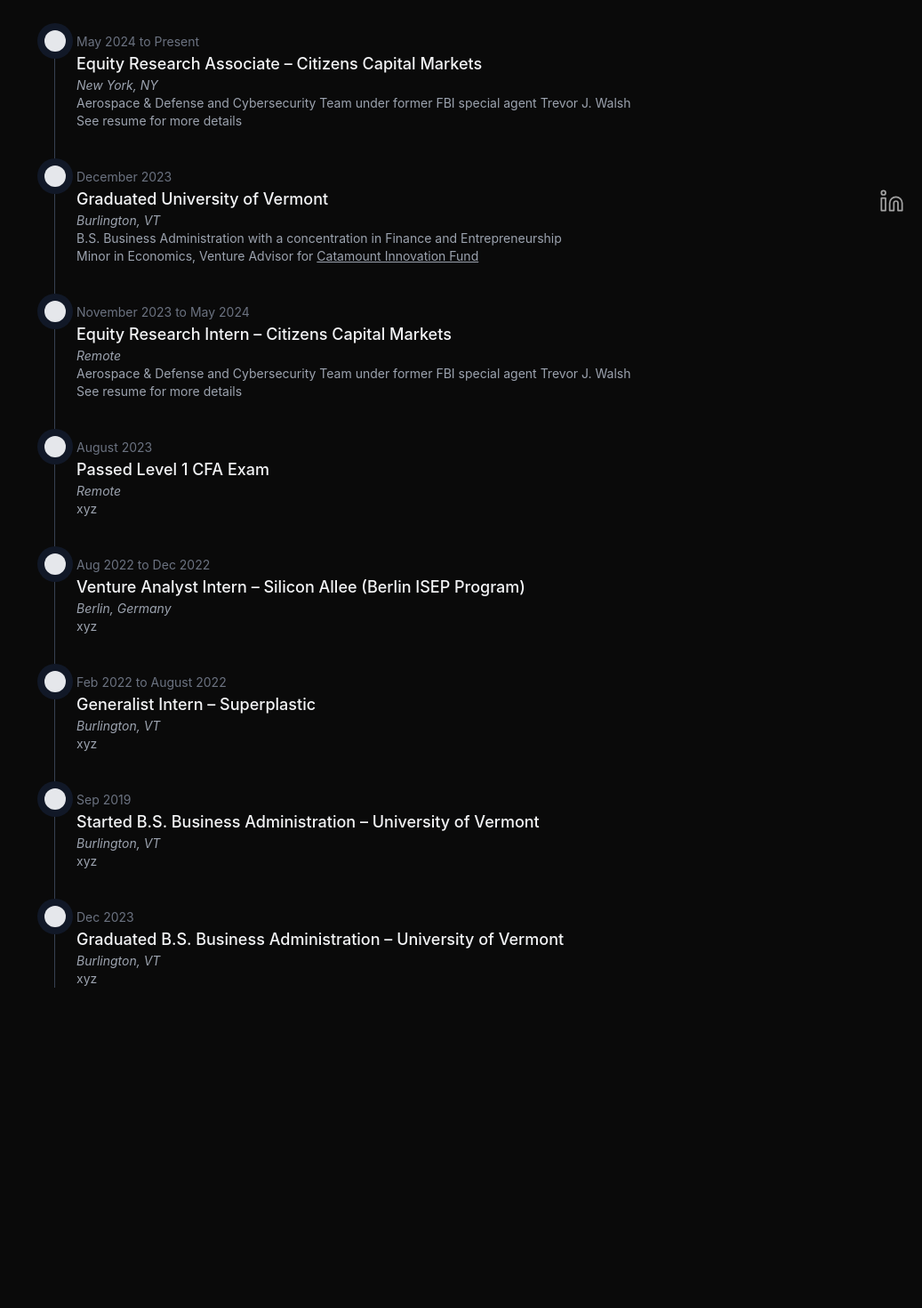
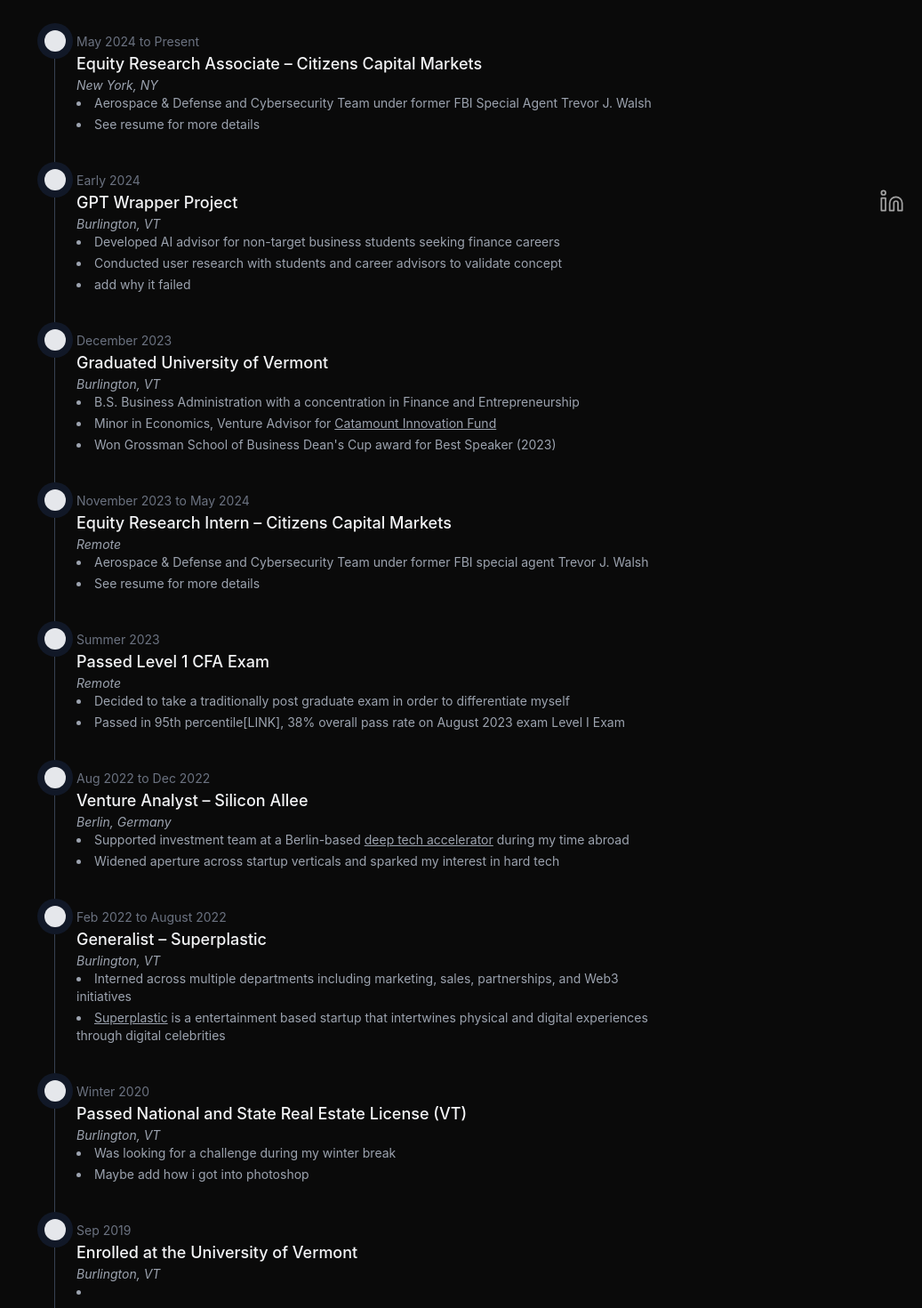
Before and after one commit to ethan-frost-xyz/personal-site, a Next.js app: page /about in a window 1280 px wide. Shown: the part 540-2010 px from the top of the page at 89% size, without its empty margins (243-1280 px from the left). Before the commit the page ends 1746 px from the top, so only its background shows below. Built offline with nearby package versions, Linux system fonts and the light colour scheme.

Commit message:
improved timeline

```diff
--- a/src/app/about/page.tsx
+++ b/src/app/about/page.tsx
@@ -39,8 +39,23 @@
               Equity Research Associate – Citizens Capital Markets
             </h3>
             <p className="text-sm text-gray-400 italic">New York, NY</p>
-            <p className="text-sm text-gray-400">Aerospace & Defense and Cybersecurity Team under former FBI special agent Trevor J. Walsh</p>
-            <p className="text-sm text-gray-400">See resume for more details</p>
+            <ul className="list-disc list-inside text-sm text-gray-400 space-y-1">
+              <li>Aerospace & Defense and Cybersecurity Team under former FBI Special Agent Trevor J. Walsh</li>
+              <li>See resume for more details</li>
+            </ul>
+          </li>
+          <li className="mb-10 ml-6">
+            <span className="absolute -left-3 flex h-6 w-6 items-center justify-center rounded-full bg-gray-200 ring-8 ring-gray-900" />
+            <time className="mb-1 text-sm font-normal leading-none text-gray-500">Early 2024</time>
+            <h3 className="text-lg font-medium text-gray-100">
+              GPT Wrapper Project
+            </h3>
+            <p className="text-sm text-gray-400 italic">Burlington, VT</p>
+            <ul className="list-disc list-inside text-sm text-gray-400 space-y-1">
+              <li>Developed AI advisor for non-target business students seeking finance careers</li>
+              <li>Conducted user research with students and career advisors to validate concept</li>
+              <li>add why it failed</li>
+            </ul>
           </li>
          {/* Intern */}
          <li className="mb-10 ml-6">
@@ -50,8 +65,11 @@
               Graduated University of Vermont
             </h3>
             <p className="text-sm text-gray-400 italic">Burlington, VT</p>
-            <p className="text-sm text-gray-400">B.S. Business Administration with a concentration in Finance and Entrepreneurship</p>
-            <p className="text-sm text-gray-400">Minor in Economics, Venture Advisor for <a href="https://www.uvmfoundation.org/s/1690/19/interior.aspx?sid=1690&gid=2&pgid=1582" target="_blank" rel="noopener noreferrer" className="underline hover:text-gray-300">Catamount Innovation Fund</a></p>
+            <ul className="list-disc list-inside text-sm text-gray-400 space-y-1">
+              <li>B.S. Business Administration with a concentration in Finance and Entrepreneurship</li>
+              <li>Minor in Economics, Venture Advisor for <a href="https://www.uvmfoundation.org/s/1690/19/interior.aspx?sid=1690&gid=2&pgid=1582" target="_blank" rel="noopener noreferrer" className="underline hover:text-gray-300">Catamount Innovation Fund</a></li>
+              <li>Won Grossman School of Business Dean's Cup award for Best Speaker (2023)</li>
+            </ul>
           </li>
           <li className="mb-10 ml-6">
             <span className="absolute -left-3 flex h-6 w-6 items-center justify-center rounded-full bg-gray-200 ring-8 ring-gray-900" />
@@ -60,17 +78,22 @@
               Equity Research Intern – Citizens Capital Markets
             </h3>
             <p className="text-sm text-gray-400 italic">Remote</p>
-            <p className="text-sm text-gray-400">Aerospace & Defense and Cybersecurity Team under former FBI special agent Trevor J. Walsh</p>
-            <p className="text-sm text-gray-400">See resume for more details</p>
+            <ul className="list-disc list-inside text-sm text-gray-400 space-y-1">
+              <li>Aerospace & Defense and Cybersecurity Team under former FBI special agent Trevor J. Walsh</li>
+              <li>See resume for more details</li>
+            </ul>
           </li>
           <li className="mb-10 ml-6">
             <span className="absolute -left-3 flex h-6 w-6 items-center justify-center rounded-full bg-gray-200 ring-8 ring-gray-900" />
-            <time className="mb-1 text-sm font-normal leading-none text-gray-500">August 2023</time>
+            <time className="mb-1 text-sm font-normal leading-none text-gray-500">Summer 2023</time>
             <h3 className="text-lg font-medium text-gray-100">
               Passed Level 1 CFA Exam
             </h3>
             <p className="text-sm text-gray-400 italic">Remote</p>
-            <p className="text-sm text-gray-400">xyz</p>
+            <ul className="list-disc list-inside text-sm text-gray-400 space-y-1">
+              <li>Decided to take a traditionally post graduate exam in order to differentiate myself</li>
+              <li>Passed in 95th percentile[LINK], 38% overall pass rate on August 2023 exam Level I Exam</li>
+            </ul>
           </li>
 
           {/* Study Abroad */}
@@ -78,10 +101,13 @@
             <span className="absolute -left-3 flex h-6 w-6 items-center justify-center rounded-full bg-gray-200 ring-8 ring-gray-900" />
             <time className="mb-1 text-sm font-normal leading-none text-gray-500">Aug 2022 to Dec 2022</time>
             <h3 className="text-lg font-medium text-gray-100">
-              Venture Analyst Intern – Silicon Allee (Berlin ISEP Program)
+              Venture Analyst – Silicon Allee
             </h3>
             <p className="text-sm text-gray-400 italic">Berlin, Germany</p>
-            <p className="text-sm text-gray-400">xyz</p>
+            <ul className="list-disc list-inside text-sm text-gray-400 space-y-1">
+              <li>Supported investment team at a Berlin-based <a href="https://www.siliconallee.com/" target="_blank" rel="noopener noreferrer" className="underline hover:text-gray-300">deep tech accelerator</a> during my time abroad</li>
+              <li>Widened aperture across startup verticals and sparked my interest in hard tech</li>
+            </ul>
           </li>
 
           {/* Superplastic Internship */}
@@ -89,21 +115,37 @@
             <span className="absolute -left-3 flex h-6 w-6 items-center justify-center rounded-full bg-gray-200 ring-8 ring-gray-900" />
             <time className="mb-1 text-sm font-normal leading-none text-gray-500">Feb 2022 to August 2022</time>
             <h3 className="text-lg font-medium text-gray-100">
-              Generalist Intern – Superplastic
+              Generalist – Superplastic
             </h3>
             <p className="text-sm text-gray-400 italic">Burlington, VT</p>
-            <p className="text-sm text-gray-400">xyz</p>
+            <ul className="list-disc list-inside text-sm text-gray-400 space-y-1">
+              <li>Interned across multiple departments including marketing, sales, partnerships, and Web3 initiatives</li>
+              <li><a href="https://superplastic.co/" target="_blank" rel="noopener noreferrer" className="underline hover:text-gray-300">Superplastic</a> is a entertainment based startup that intertwines physical and digital experiences through digital celebrities</li>
+            </ul>
           </li>
-
+          <li className="mb-10 ml-6">
+            <span className="absolute -left-3 flex h-6 w-6 items-center justify-center rounded-full bg-gray-200 ring-8 ring-gray-900" />
+            <time className="mb-1 text-sm font-normal leading-none text-gray-500">Winter 2020</time>
+            <h3 className="text-lg font-medium text-gray-100">
+              Passed National and State Real Estate License (VT)
+            </h3>
+            <p className="text-sm text-gray-400 italic">Burlington, VT</p>
+            <ul className="list-disc list-inside text-sm text-gray-400 space-y-1">
+              <li>Was looking for a challenge during my winter break</li>
+              <li>Maybe add how i got into photoshop</li>
+            </ul>
+          </li>
           {/* Education */}
           <li className="mb-10 ml-6">
             <span className="absolute -left-3 flex h-6 w-6 items-center justify-center rounded-full bg-gray-200 ring-8 ring-gray-900" />
             <time className="mb-1 text-sm font-normal leading-none text-gray-500">Sep 2019</time>
             <h3 className="text-lg font-medium text-gray-100">
-              Started B.S. Business Administration – University of Vermont
+              Enrolled at the University of Vermont
             </h3>
             <p className="text-sm text-gray-400 italic">Burlington, VT</p>
-            <p className="text-sm text-gray-400">xyz</p>
+            <ul className="list-disc list-inside text-sm text-gray-400 space-y-1">
+              <li></li>
+            </ul>
           </li>
           <li className="ml-6">
             <span className="absolute -left-3 flex h-6 w-6 items-center justify-center rounded-full bg-gray-200 ring-8 ring-gray-900" />
@@ -112,7 +154,9 @@
               Graduated B.S. Business Administration – University of Vermont
             </h3>
             <p className="text-sm text-gray-400 italic">Burlington, VT</p>
-            <p className="text-sm text-gray-400">xyz</p>
+            <ul className="list-disc list-inside text-sm text-gray-400 space-y-1">
+              <li>xyz</li>
+            </ul>
           </li>
         </ol>
       </section>
--- a/src/app/page.tsx
+++ b/src/app/page.tsx
@@ -4,7 +4,7 @@
       <h1 className="text-4xl font-semibold tracking-tight">Ethan Frost</h1>
       <p className="text-neutral-400 text-lg">
         I work on tools and systems that bridge analysis and execution.
-        This site is a quiet archive of work and process — occasionally updated. Work in progress. Most of this text is just AI slop to fill space so dont judge me if it sounds obnoxious.
+        This site is an archive of work and process — occasionally updated. Work in progress. Most of this text is just AI slop to fill space so dont judge me if it sounds obnoxious.
       </p>
 
       <div className="flex gap-4 pt-4">
@@ -23,7 +23,7 @@
       </div>
 
       <footer className="pt-12 text-sm text-neutral-500">
-        © Ethan Frost — Last updated June 2025 - Built from scratch with Next.js and Tailwind CSS via Cursor IDE
+        © Ethan Frost — Last updated June 2025 - Built from scratch with Next.js and Tailwind CSS via Cursor
       </footer>
     </section>
   )
--- a/src/app/work/page.tsx
+++ b/src/app/work/page.tsx
@@ -1,7 +1,7 @@
 export default function Page() {
     return (
       <section className="max-w-2xl mt-20 space-y-4">
-        <h1 className="text-3xl font-semibold">Coming soon... currently under construction... see about page for some tangible work</h1>
+        <h1 className="text-3xl font-semibold">Coming soon... currently under construction... see About for some tangible work</h1>
       </section>
     )
   }
```
